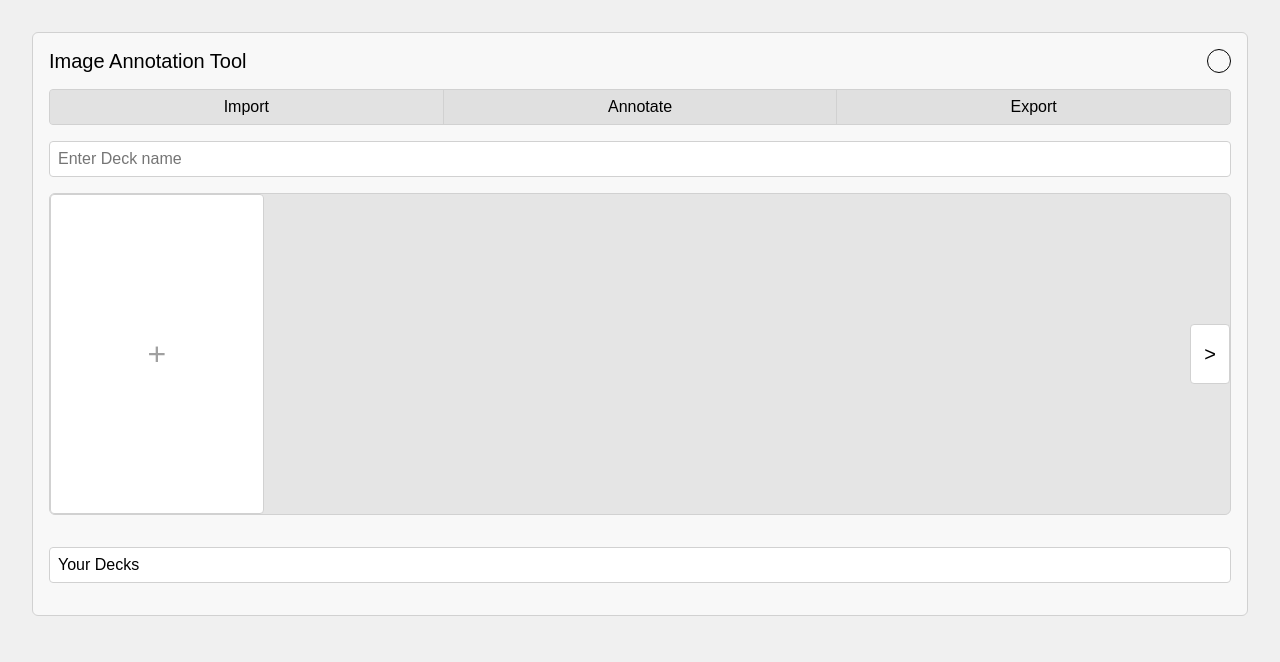
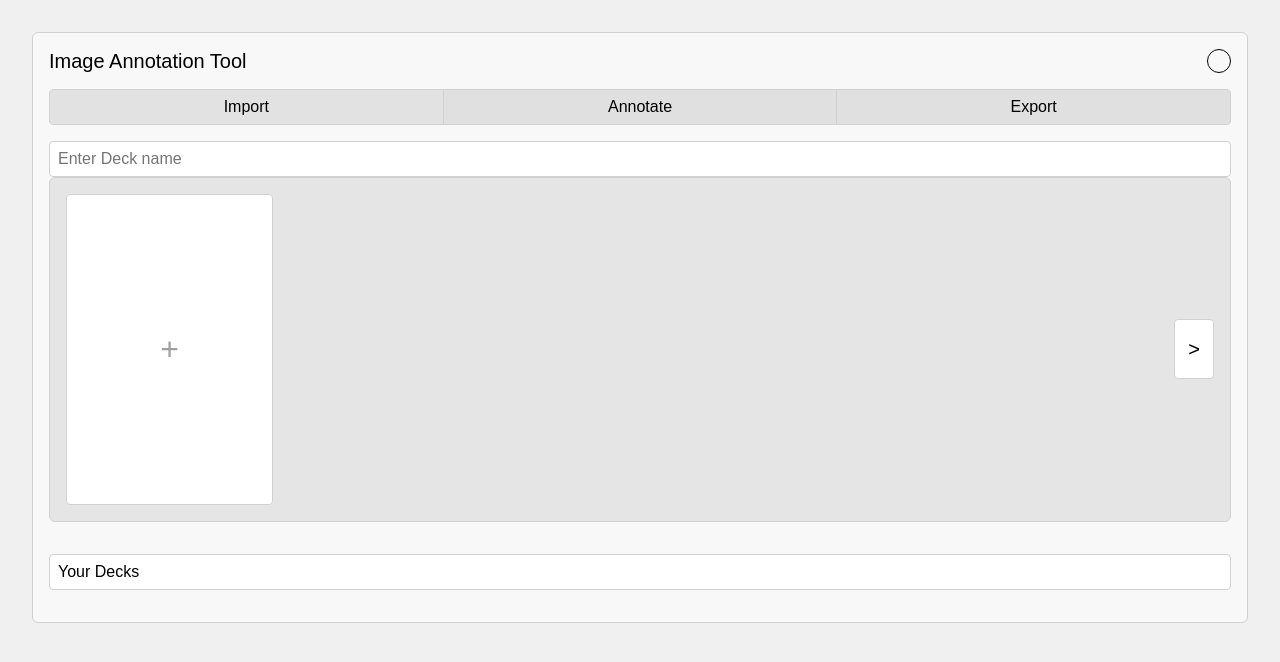
Before and after one commit to ZaynUH/annotation-tool, a Next.js app: page /upload in a window 1280 px wide. Shown: the top 662 px of the page. Built offline with nearby package versions, Linux system fonts and the light colour scheme.

Commit message:
css update

```diff
--- a/styles/UploadPage.module.css
+++ b/styles/UploadPage.module.css
@@ -85,7 +85,7 @@
   background-color: #fff;
   border: 1px solid #d1d1d1;
   border-radius: 4px;
-  margin-bottom: 1rem;
+  margin-bottom: 0rem;
   box-sizing: border-box;
   color: black;
 }
@@ -98,6 +98,7 @@
   background-color: #e5e5e5;
   border: 1px solid #d1d1d1;
   border-radius: 6px;
+  padding: 1rem;
 }
 
 .grid {
```
